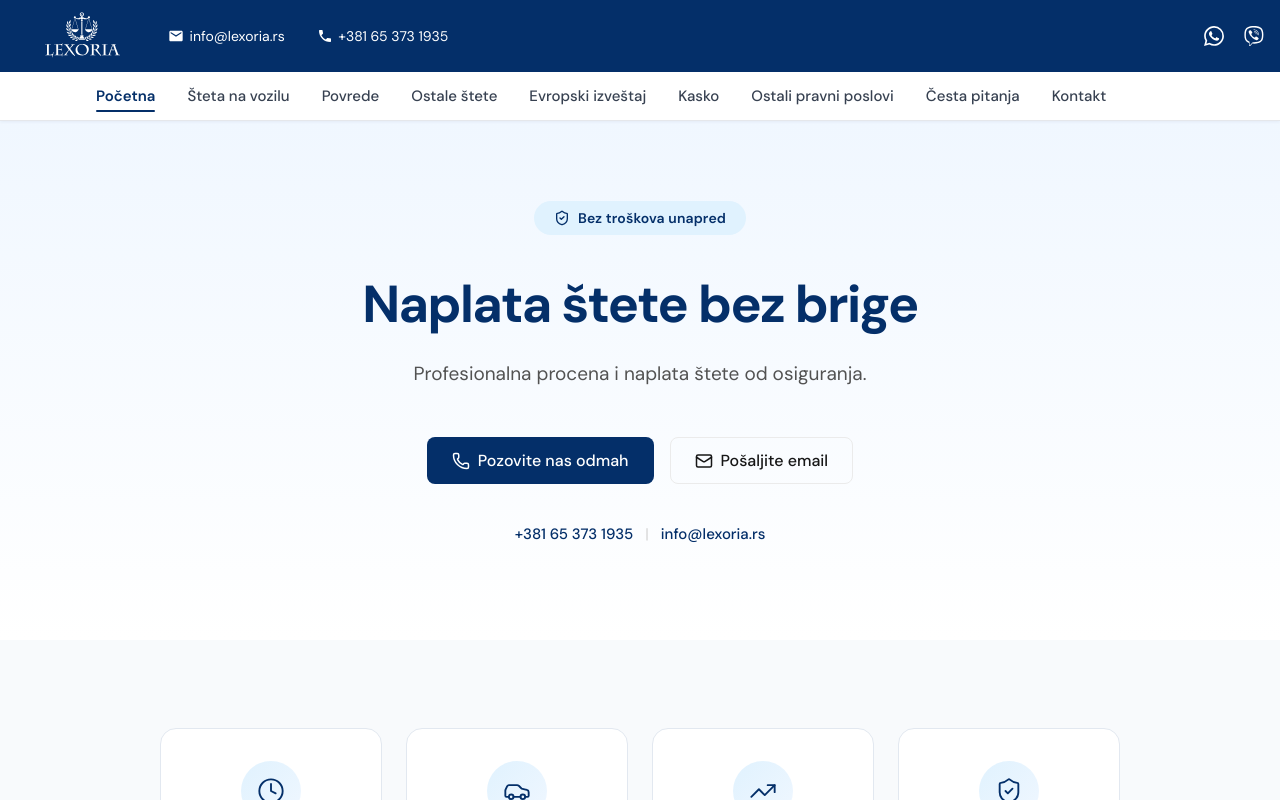
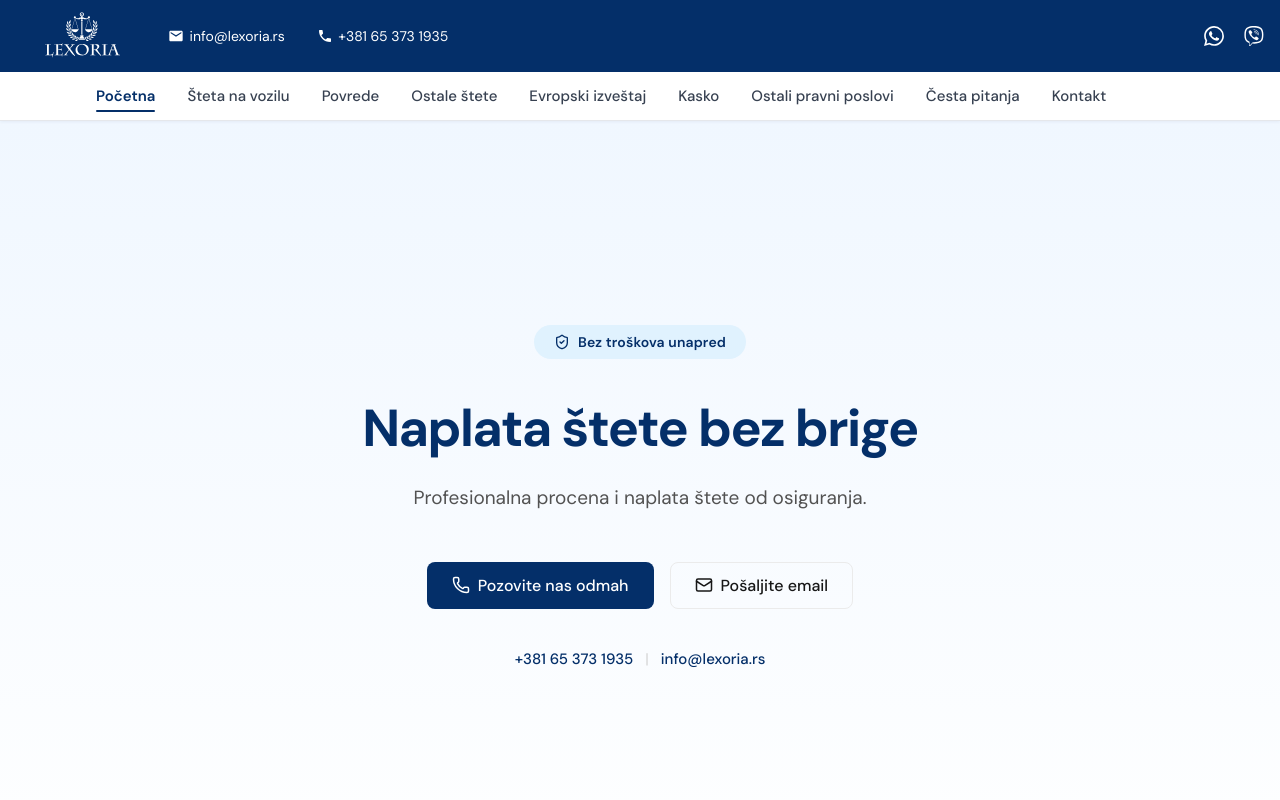
Before and after one commit to marija1409/lexoria, a Next.js app: page / in a window 1280 px wide. Shown: the top 800 px of the page. Built offline with nearby package versions, Linux system fonts and the light colour scheme.

Commit message:
refactor: enhance animations in BenefitsSection, ProcessSection, and HeroSection with increased durations and stagger effects

```diff
--- a/src/components/home/BenefitsSection.tsx
+++ b/src/components/home/BenefitsSection.tsx
@@ -10,16 +10,16 @@ const BENEFIT_ICONS = [Clock, Car, TrendingUp, ShieldCheck] as const;
 const containerVariants = {
   hidden: {},
   visible: {
-    transition: { staggerChildren: 0.12 },
+    transition: { staggerChildren: 0.2 },
   },
 } as const;
 
 const cardVariants = {
-  hidden: { opacity: 0, y: 40 },
+  hidden: { opacity: 0, y: 50 },
   visible: {
     opacity: 1,
     y: 0,
-    transition: { duration: 0.5, ease: "easeOut" as const },
+    transition: { duration: 1, ease: "easeOut" as const },
   },
 } as const;
 
--- a/src/components/home/HeroSection.module.css
+++ b/src/components/home/HeroSection.module.css
@@ -1,11 +1,15 @@
 .hero {
   background: linear-gradient(180deg, #f0f7ff 0%, #ffffff 100%);
-  padding: 3rem 1.25rem 4rem;
+  padding: 3rem 1.25rem 6rem;
+  min-height: 100svh;
+  display: flex;
+  align-items: center;
+  justify-content: center;
 }
 
 @media (min-width: 769px) {
   .hero {
-    padding: 5rem 2rem 6rem;
+    padding: 5rem 2rem 8rem;
   }
 }
 
--- a/src/components/home/ProcessSection.tsx
+++ b/src/components/home/ProcessSection.tsx
@@ -5,28 +5,28 @@ import { motion } from "framer-motion";
 import styles from "./ProcessSection.module.css";
 
 const headerVariants = {
-  hidden: { opacity: 0, y: 20 },
+  hidden: { opacity: 0, y: 25 },
   visible: {
     opacity: 1,
     y: 0,
-    transition: { duration: 0.5, ease: "easeOut" as const },
+    transition: { duration: 0.7, ease: "easeOut" as const },
   },
 } as const;
 
 const stepsContainerVariants = {
   hidden: {},
   visible: {
-    transition: { staggerChildren: 0.2 },
+    transition: { staggerChildren: 0.3 },
   },
 } as const;
 
 const stepVariants = {
-  hidden: { opacity: 0, y: 30, scale: 0.95 },
+  hidden: { opacity: 0, y: 40, scale: 0.95 },
   visible: {
     opacity: 1,
     y: 0,
     scale: 1,
-    transition: { duration: 0.5, ease: "easeOut" as const },
+    transition: { duration: 0.8, ease: "easeOut" as const },
   },
 } as const;
 
```
